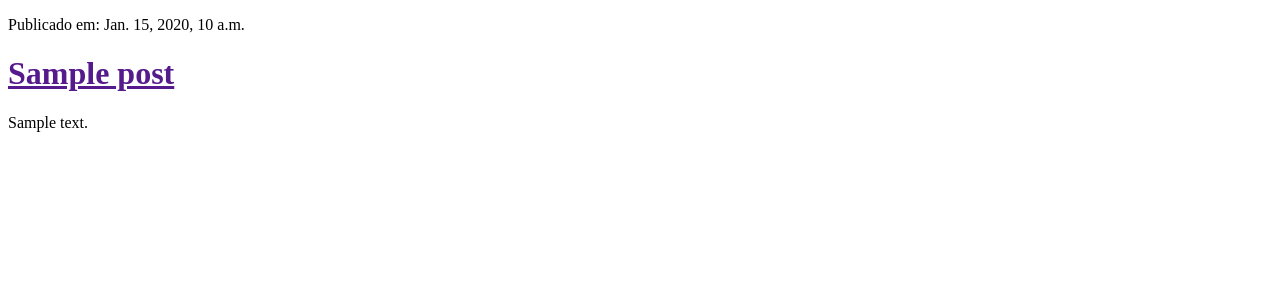
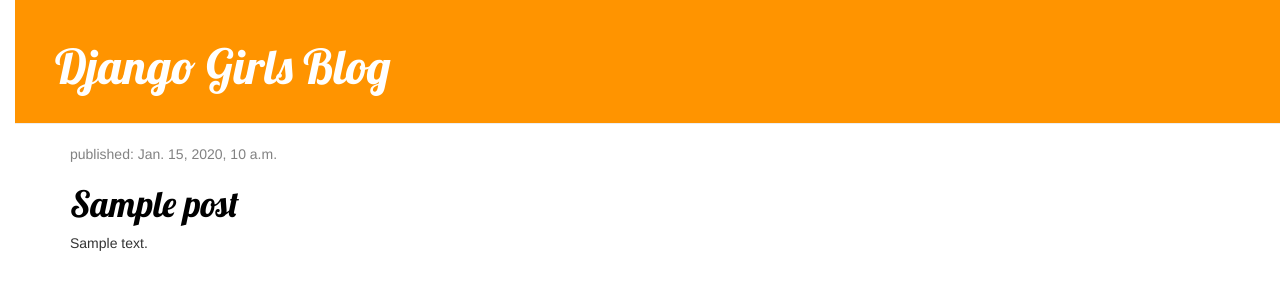
Before and after one commit to eryson/my-first-blog, a Django app: template blog/templates/blog/post_list.html in a window 1280 px wide. Shown: the top 300 px of the page. Run offline with Django 3.2, Linux system fonts and the light colour scheme; the template is opened without the code that fills it: most values are stand-ins (such as "Sample title", 1, 10 or a date in 2020); some libraries are stand-ins or nearby versions.

Commit message:
Adicionado config de CSS

```diff
--- /dev/null
+++ b/blog/static/css/blog.css
@@ -0,0 +1,55 @@
+h1 a {
+    color: #FCA205;
+    font-family: 'Lobster';
+}
+
+body {
+    padding-left: 15px;
+}
+
+.page-header {
+    background-color: #ff9400;
+    margin-top: 0;
+    padding: 20px 20px 20px 40px;
+}
+
+.page-header h1, .page-header h1 a, .page-header h1 a:visited, .page-header h1 a:active {
+    color: #ffffff;
+    font-size: 36pt;
+    text-decoration: none;
+}
+
+.content {
+    margin-left: 40px;
+}
+
+h1, h2, h3, h4 {
+    font-family: 'Lobster', cursive;
+}
+
+.date {
+    color: #828282;
+}
+
+.save {
+    float: right;
+}
+
+.post-form textarea, .post-form input {
+    width: 100%;
+}
+
+.top-menu, .top-menu:hover, .top-menu:visited {
+    color: #ffffff;
+    float: right;
+    font-size: 26pt;
+    margin-right: 20px;
+}
+
+.post {
+    margin-bottom: 70px;
+}
+
+.post h1 a, .post h1 a:visited {
+    color: #000000;
+}
--- a/blog/templates/blog/post_list.html
+++ b/blog/templates/blog/post_list.html
@@ -1,16 +1,32 @@
-<!DOCTYPE html>
-<html lang="en">
+{% load staticfiles %}
+<html lang="pt-br">
 <head>
+    <link href="//fonts.googleapis.com/css?family=Lobster&subset=latin,latin-ext" rel="stylesheet" type="text/css">
+    <link rel="stylesheet" href="//maxcdn.bootstrapcdn.com/bootstrap/3.2.0/css/bootstrap.min.css">
+    <link rel="stylesheet" href="//maxcdn.bootstrapcdn.com/bootstrap/3.2.0/css/bootstrap-theme.min.css">
+    <link rel="stylesheet" href="{% static 'css/blog.css' %}">
     <meta charset="UTF-8">
     <title>Blog Django Girls</title>
 </head>
 <body>
-    {% for post in posts %}
-        <div>
-            <p>Publicado em: {{ post.published_date }}</p>
-            <h1><a href="">{{ post.title }}</a></h1>
-            <p>{{ post.text|linebreaksbr }}</p>
+    <div class="page-header">
+        <h1><a href="/">Django Girls Blog</a></h1>
+    </div>
+
+    <div class="content container">
+        <div class="row">
+            <div class="col-md-8">
+                {% for post in posts %}
+                    <div class="post">
+                        <div class="date">
+                            <p>published: {{ post.published_date }}</p>
+                        </div>
+                        <h1><a href="">{{ post.title }}</a></h1>
+                        <p>{{ post.text|linebreaksbr }}</p>
+                    </div>
+                {% endfor %}
+            </div>
         </div>
-    {% endfor %}
+    </div>
 </body>
 </html>
```
